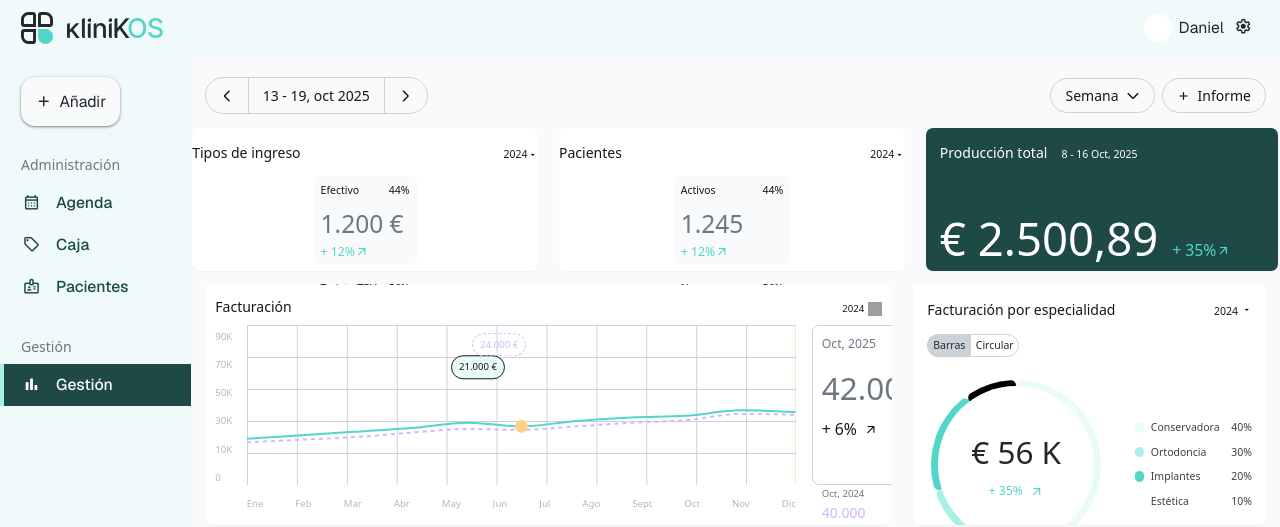
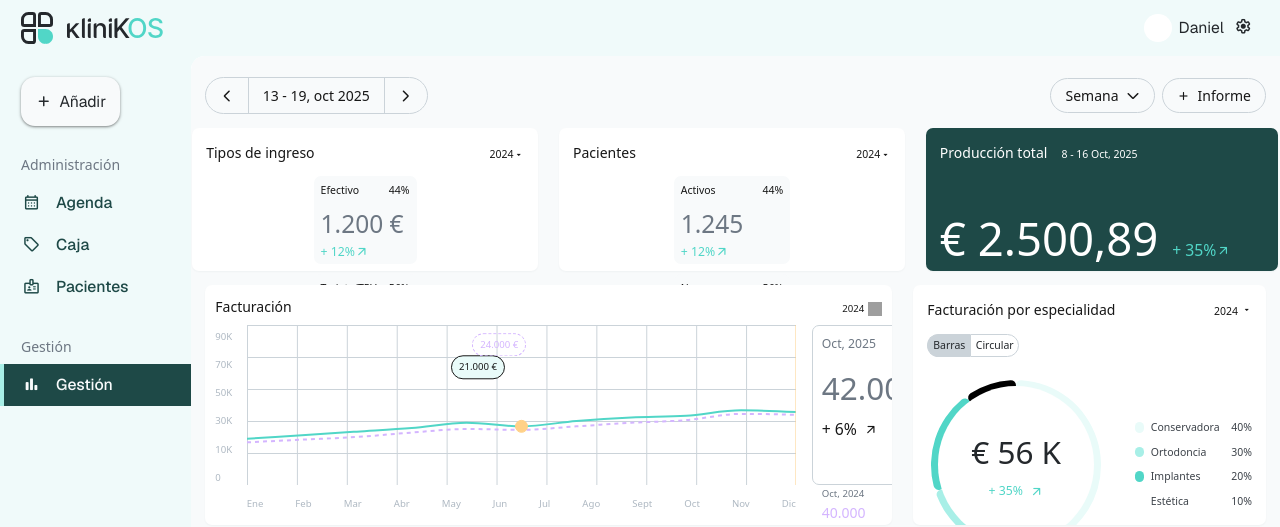
Before and after one commit to klinikOSapp/klinikOS-app, a Next.js app: page /gestion in a window 1280 px wide. Shown: the top 527 px of the page. Built offline with nearby package versions, Linux system fonts and the light colour scheme.

Commit message:
first row 100%

```diff
--- a/src/components/gestion/IncomeTypes.tsx
+++ b/src/components/gestion/IncomeTypes.tsx
@@ -18,16 +18,10 @@ export default function IncomeTypes({
 }: IncomeTypesProps) {
   return (
     <section
-      className='bg-surface rounded-lg shadow-elevation-card h-card-stat-fluid w-full shrink-0 flex flex-col px-card-pad pt-0 pb-card-inner'
+      className='bg-surface rounded-lg shadow-elevation-card h-card-stat-fluid w-full shrink-0 flex flex-col px-[0.5rem] pt-0 pb-card-inner'
       style={{ width: 'min(var(--width-card-stat-fluid), 100%)' }}
     >
-      <div
-        className='w-full'
-        style={{
-          maxWidth: 'calc((var(--width-income-card) * 3) + (0.75rem * 2))',
-          marginInline: 'auto'
-        }}
-      >
+        <div className='w-full px-[0.5rem]'>
         <header className='mt-[1rem] flex items-baseline justify-between'>
           <h3 className='text-title-sm font-medium text-fg'>
             Tipos de ingreso
--- a/src/components/gestion/PatientsSummary.tsx
+++ b/src/components/gestion/PatientsSummary.tsx
@@ -19,16 +19,10 @@ export default function PatientsSummary({
 }: PatientsSummaryProps) {
   return (
     <section
-      className='bg-surface rounded-lg shadow-elevation-card h-card-stat-fluid w-full shrink-0 px-card-pad pt-0 pb-card-inner'
+      className='bg-surface rounded-lg shadow-elevation-card h-card-stat-fluid w-full shrink-0 px-[0.5rem] pt-0 pb-card-inner'
       style={{ width: 'min(var(--width-card-stat-fluid), 100%)' }}
     >
-      <div
-        className='w-full'
-        style={{
-          maxWidth: 'calc((var(--width-income-card) * 3) + (0.75rem * 2))',
-          marginInline: 'auto'
-        }}
-      >
+      <div className='w-full px-[0.5rem]'>
         <header className='mt-[1rem] flex items-baseline justify-between'>
           <h3 className='text-title-sm font-medium text-fg'>Pacientes</h3>
           <div className='flex items-center gap-card-metric text-label-md text-fg'>
@@ -57,8 +51,8 @@ export default function PatientsSummary({
                   <span className='font-medium text-fg-secondary'>{i.percent}</span>
                 </div>
                 {i.kpi ? (
-                  <div className='flex items-center gap-card-metric'>
-                    <div className='text-headline-lg text-[var(--color-brand-500)]'>
+                  <div className='flex items-center gap-card-metric whitespace-nowrap'>
+                    <div className='text-headline-lg text-[var(--color-brand-500)] whitespace-nowrap'>
                       {i.value}
                     </div>
                     <span className='material-symbols-rounded text-[var(--color-brand-500)] text-[2.125rem] leading-none'>
```
